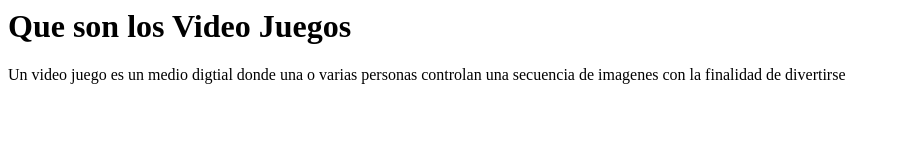
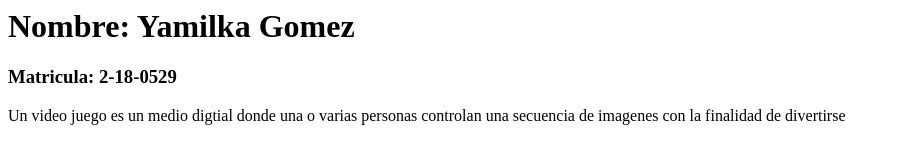
Before and after one commit to YamiGomez14/tarea-videojuegos, a plain HTML site: page index.html in a window 1280 px wide. Shown: the whole page, without its empty margins (0-900 px from the left). Drawn offline with Linux system fonts and the light colour scheme.

Commit message:
Rama gh-pages

```diff
--- a/Descripcion1.html
+++ b/index.html
@@ -1,4 +1,6 @@
+
 <html>
-<h1> Que son los Video Juegos</h1>
+<h1> Nombre: Yamilka Gomez</h1>
+<h3> Matricula: 2-18-0529</h3>
 <p> Un video juego es un medio digtial donde una o varias personas controlan una secuencia de imagenes con la finalidad de divertirse</p>
 </html>
```
Also changed, not shown: Descripcion2.html (deleted, +0 -4 lines).
